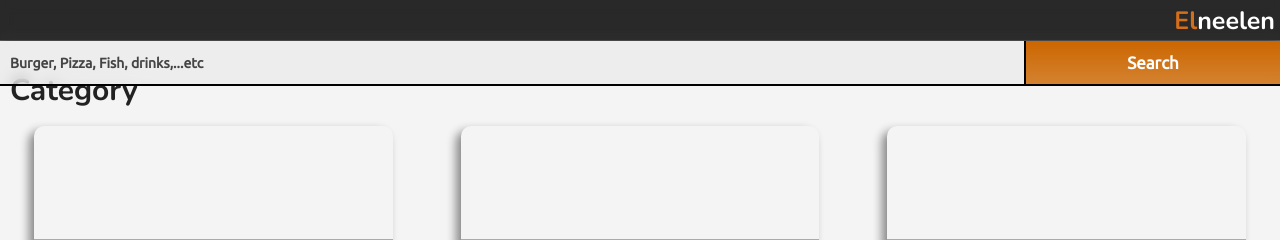
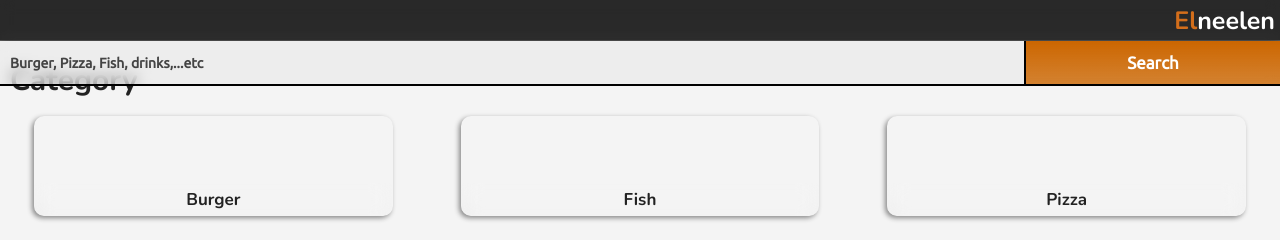
Before and after one commit to Faris-Hmd/Elneenlen-Restaurant-, a PHP site: page /HTML/menu.html in a window 1280 px wide. Shown: the top 240 px of the page. Run offline with PHP 8.4, Linux system fonts and the light colour scheme.

Commit message:
Update menu.css

```diff
--- a/CSS/menu.css
+++ b/CSS/menu.css
@@ -29,7 +29,7 @@ form {
 
 
 .label{
-	margin-top: 70px;
+	margin-top: 60px;
     font-size:30px;
 	margin-left:10px;
 	color: var(--text-clr);
@@ -42,16 +42,14 @@ form {
 
 .product {
 	width:30%;
-	height: 150px;
+	height: 100px;
 	text-align:center;
 	position:relative;
 	margin: 15px auto;
 	border-radius: 10px;
 	transition: all 500ms;
-	box-shadow: -5px 5px 10px var(--shadow-clr);
+	box-shadow: -2px 2px 5px var(--shadow-clr);
 	overflow: hidden;
-	background-image: var(--product-clr);
-
 
 }
 .product:hover{
@@ -60,12 +58,11 @@ form {
 
 .product a{
 	text-decoration:none;
-	color: white;
 }
 
 .product i{
 	margin: 10px auto;
-	color: var(--dark-clr);
+	color: darkorange;
 }
 
 .product .desc{
@@ -73,22 +70,22 @@ form {
 	text-align:center;
 	-webkit-backdrop-filter: blur(10px);
 	backdrop-filter: blur(10px);
-	background: hsla(30, 100%, 50%, 80%);
+	background: ;
 	font-weight:800;
-	font-size:20px;
+	font-size:17px;
 	padding: 5px;
 	margin: auto;
-	color: #fff;
 	position: absolute;
 	bottom: 0;
 	left: 0;
 	border-radius: 0 0 10px 10px;
 	overflow: hidden;
+	color: var(--text-clr);
 }
 
 .product img{
 	width: 100%;
-	height:160px;
+	height:140px;
 	object-fit: cover;
 	overflow: hidden;
 }
```
